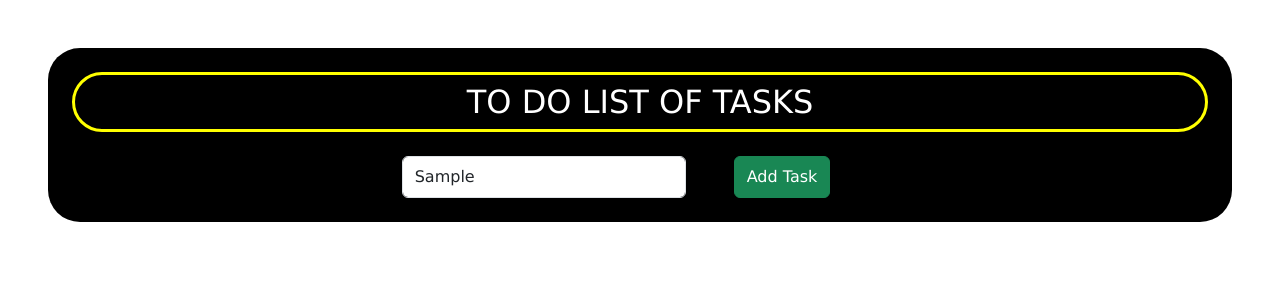
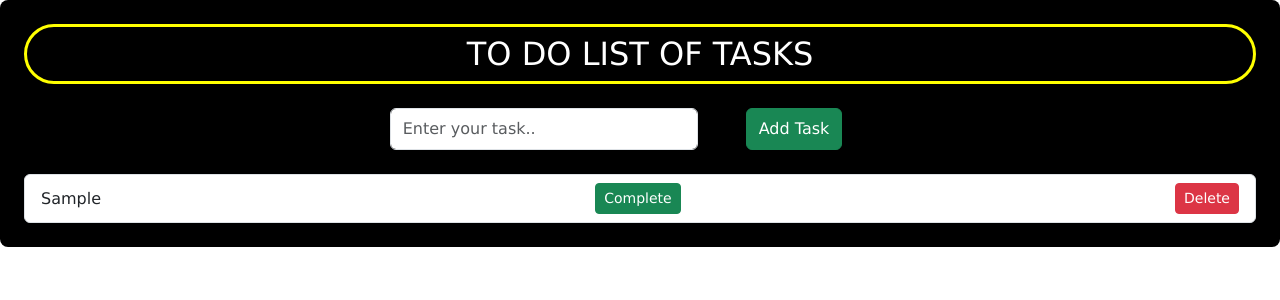
Before and after one commit to MahimaAkkina/todo-app-next.js, a Next.js app: page / in a window 1280 px wide. Both pictures are taken after typing "Sample" into the empty fields and a click on the button "Add Task". Shown: the top 300 px of the page. Built offline with nearby package versions, Linux system fonts and the light colour scheme.

Commit message:
Added Delete Button and written functions for add task and delete

```diff
--- a/app/page.tsx
+++ b/app/page.tsx
@@ -1,12 +1,46 @@
+"use client";
 import "./globals.css";
+import {useState} from "react";
 export default function TodoPage(){
+  const [inputTask,setInputTask]=useState("");
+  const [tasks,setTasks]=useState<string[]>([]);
+  const addTask=()=>{
+    if(inputTask.trim()===""){
+      return;
+    }
+    setTasks([...tasks,inputTask]); //creating new array by adding new task ast end
+    setInputTask(""); //clears the input box
+
+  };
+  // const completeTask=(idToComp:number)=>{
+  //   setTasks(task)
+  // }
+  const delTask=(idToDel:number)=>{
+    setTasks(tasks.filter((_,index)=>index!==idToDel));
+
+  };
   return(
-    <div className="m-5 p-4 main text-white rounded-5 text-center">
+    <div className="p-4 main text-white rounded-3 text-center">
       <h2 className="py-2 mb-4 rounded-5">TO DO LIST OF TASKS</h2>
       <div className="d-flex justify-content-center">
-        <input type="text" className="py-2 form-control w-25" placeholder="Enter your task.." />
-        <button className="btn btn-success mx-5">Add Task</button>
+        <input type="text" className="py-2 form-control w-25"
+        placeholder="Enter your task.." value={inputTask}
+        onChange={(event)=>setInputTask(event.target.value)}/>
+        <button className="btn btn-success mx-5" onClick={addTask}>Add Task</button>
       </div>
+      <ul className="list-group mt-4">
+        {tasks.map((task,index)=>(
+        <li key={index} className="list-group-item d-flex justify-content-between align-items-center">{task}
+        <button className="btn btn-success btn-sm" onClick={()=>completeTask(index)}>Complete</button>
+        <button className="btn btn-danger btn-sm" onClick={()=>delTask(index)}>Delete</button>
+        </li>
+        ))}
+        {/* <li className="list-group-item d-flex justify-content-between align-items-center">Sample Task
+          <button className="btn btn-danger btn-sm">Delete</button>
+        </li>
+        <li className="list-group-item d-flex justify-content-between align-items-center">Sample </li> */}
+
+      </ul>
     </div>
 )
 }
```
